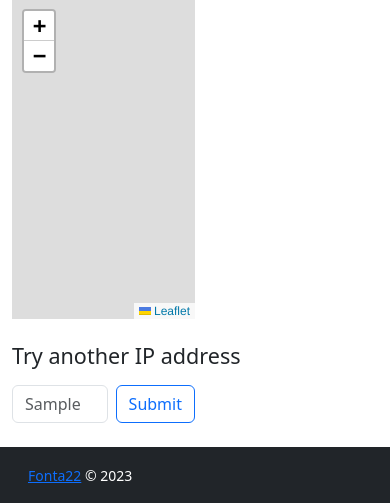
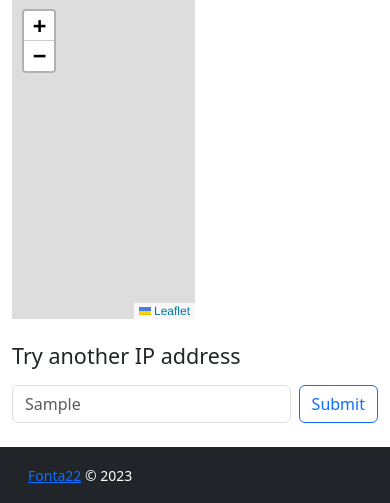
Before and after one commit to Fonta22/GeoIP, a Flask app: template templates/index.html in a window 390 px wide. Shown: the part 358-861 px from the top of the page. Run offline with Flask 3, Linux system fonts and the light colour scheme; the template is opened without the code that fills it: most values are stand-ins (such as "Sample title", 1, 10 or a date in 2020).

Commit message:
Create mobile version

```diff
--- a/app.py
+++ b/app.py
@@ -1,8 +1,11 @@
 from flask import Flask, render_template, request
+from flask_mobility import Mobility
 from locator.locator import getDetails
 
 app = Flask(__name__)
 port = 4500
+
+Mobility(app)
 
 @app.route('/')
 def home():
--- a/locator/locator.py
+++ b/locator/locator.py
@@ -8,7 +8,6 @@ def getDetails(ip):
 
     if response.status_code != 200:
         return 'Status:', response.status_code, 'Problem with the request. Exiting.'
-        exit()
 
     data = response.json()
     return data
--- a/static/style.css
+++ b/static/style.css
@@ -1,7 +1,7 @@
 .flag { width: 1.5em; }
 
 #map {
-    width: 50%;
+    /*width: 50%;*/
     height: 20rem;
 }
 
--- a/templates/index.html
+++ b/templates/index.html
@@ -29,7 +29,11 @@
 
     <div class="container">
         <h1 class="mt-3">IP Address and Location</h1>
-        <table class="table table-bordered mt-3 w-50">
+        {% if request.MOBILE %}
+            <table class="table table-bordered mt-3 w-100">
+        {% else %}
+            <table class="table table-bordered mt-3 w-50">
+        {% endif %}
             <tbody>
                 <tr>
                     <td>IP Address</td>
@@ -48,11 +52,20 @@
                 </tr>
             </tbody>
         </table>
-        <div class="mt-3" id="map"></div>
+
+        {% if request.MOBILE %}
+            <div class="mt-3 w-100" id="map"></div>
+        {% else %}
+            <div class="mt-3 w-50" id="map"></div>
+        {% endif %}
+
         <br>
-
         <h4>Try another IP address</h4>
-        <form class="d-flex mt-3 w-50" action="/">
+        {% if request.MOBILE %}
+            <form class="d-flex mt-3 w-100" action="/">
+        {% else %}
+            <form class="d-flex mt-3 w-100" action="/">
+        {% endif %}
             <input class="form-control me-2" placeholder="{{ip}}" name="ip">
             <input class="btn btn-outline-primary" type="submit" value="Submit">
         </form>
```
Also changed, not shown: 1 other file.
